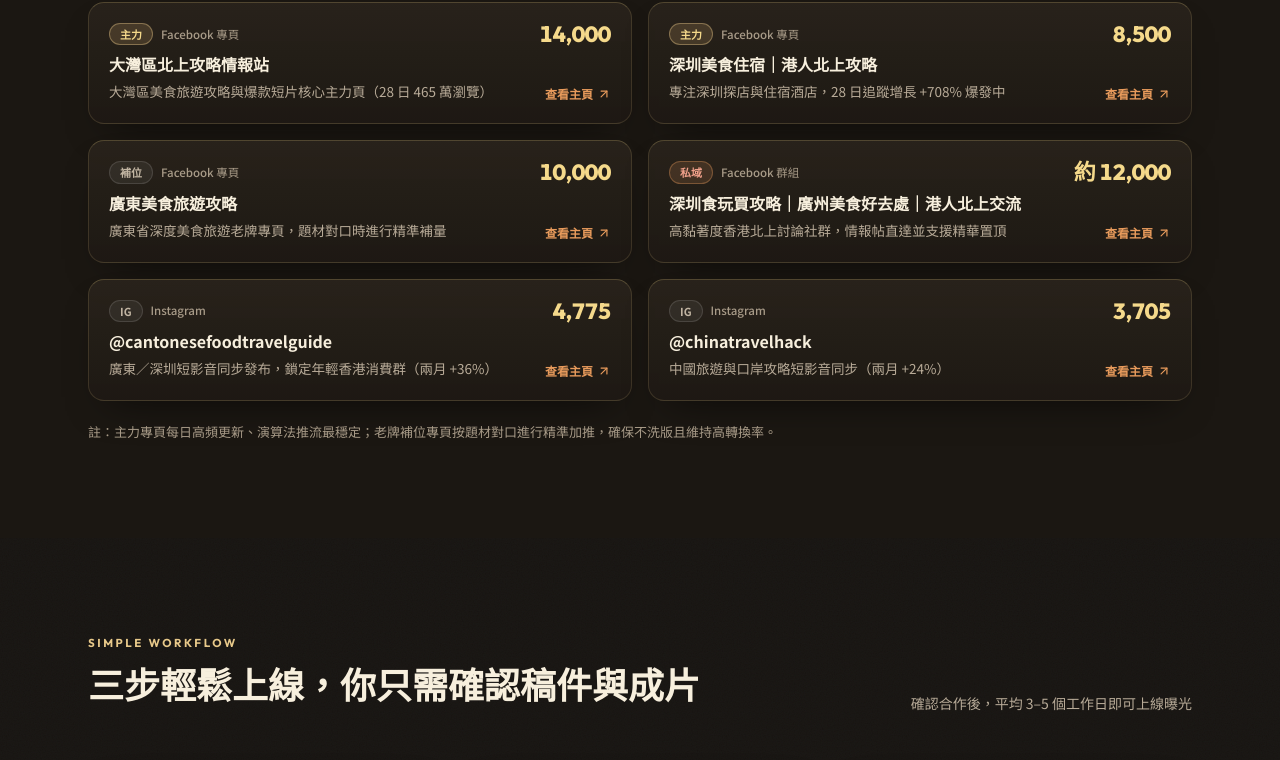
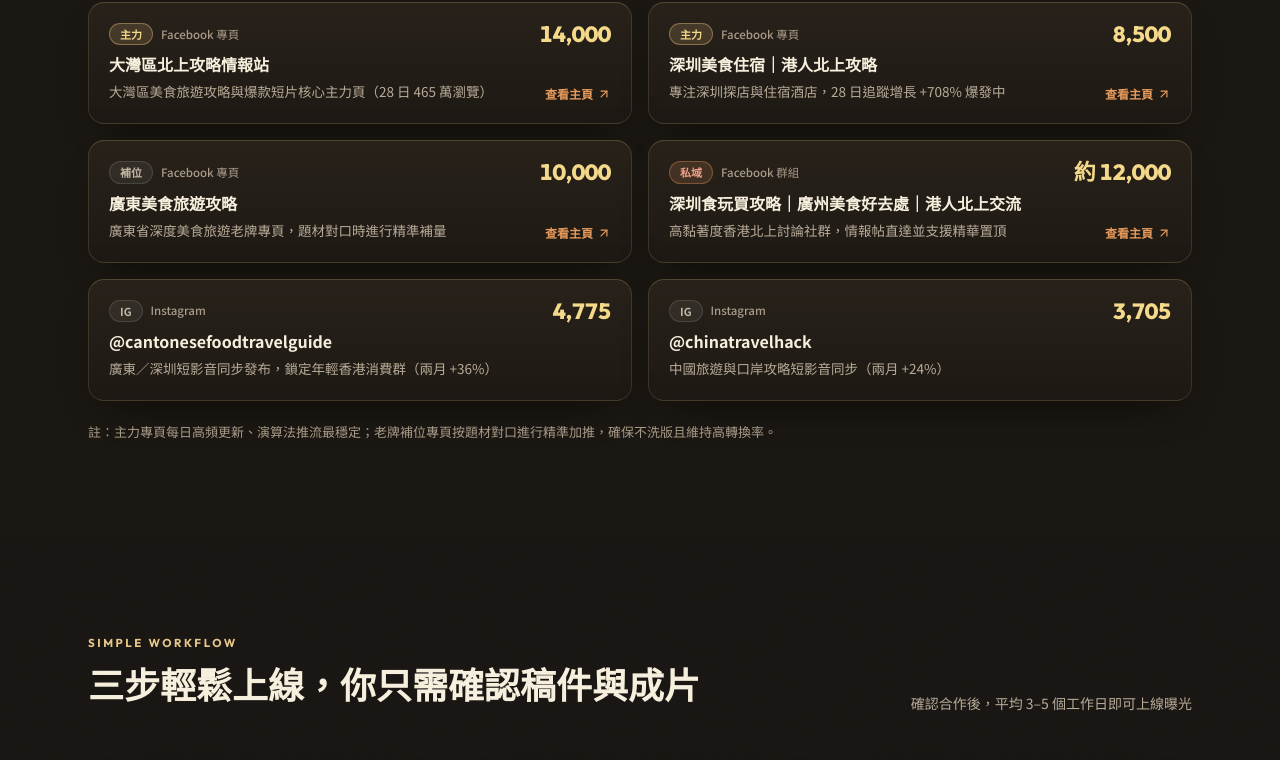
Before and after one commit to zzzzzerozzzz/podcast-web, a Next.js app: page / in a window 1280 px wide. Shown: the part 4570-5330 px from the top of the page. Built offline with nearby package versions, Linux system fonts and the light colour scheme.

Commit message:
chore: keep IG channels display-only until URLs are confirmed

```diff
--- a/app/page.tsx
+++ b/app/page.tsx
@@ -662,14 +662,9 @@ export default function Home() {
             </Reveal>
 
             <div className="grid md:grid-cols-2 gap-4">
-              {t.lineup.map((ch, idx) => (
-                <Reveal key={ch.name} delay={idx * 0.06}>
-                  <a
-                    href={ch.url}
-                    target="_blank"
-                    rel="noopener noreferrer"
-                    className="group creator-card rounded-2xl p-5 flex items-start justify-between gap-4 h-full"
-                  >
+              {t.lineup.map((ch, idx) => {
+                const content = (
+                  <>
                     <div className="min-w-0 flex-1">
                       <div className="flex flex-wrap items-center gap-2 mb-2">
                         <span
@@ -687,7 +682,11 @@ export default function Home() {
                           {ch.platform}
                         </span>
                       </div>
-                      <h3 className="text-[16px] font-bold text-[#F7EFDD] group-hover:text-[#F5D98B] transition-colors leading-snug mb-1.5">
+                      <h3
+                        className={`text-[16px] font-bold text-[#F7EFDD] leading-snug mb-1.5 ${
+                          ch.url ? "group-hover:text-[#F5D98B] transition-colors" : ""
+                        }`}
+                      >
                         {ch.name}
                       </h3>
                       <p className="text-[13.5px] text-[#B8AB98] leading-relaxed">{ch.note}</p>
@@ -697,14 +696,34 @@ export default function Home() {
                       <div className="font-display font-extrabold text-[22px] text-[#F5D98B] tabular-nums leading-none">
                         {ch.fans}
                       </div>
+                      {ch.url ? (
                         <span className="mt-4 inline-flex items-center gap-1 text-[12px] font-semibold text-[#E89B5C] group-hover:translate-x-0.5 transition-transform">
                           {t.lineupVisit}
                           <ArrowUpRight className="w-3.5 h-3.5" />
                         </span>
+                      ) : null}
                     </div>
+                  </>
+                );
+                return (
+                  <Reveal key={ch.name} delay={idx * 0.06}>
+                    {ch.url ? (
+                      <a
+                        href={ch.url}
+                        target="_blank"
+                        rel="noopener noreferrer"
+                        className="group creator-card rounded-2xl p-5 flex items-start justify-between gap-4 h-full"
+                      >
+                        {content}
                       </a>
+                    ) : (
+                      <div className="creator-card rounded-2xl p-5 flex items-start justify-between gap-4 h-full">
+                        {content}
+                      </div>
+                    )}
                   </Reveal>
-              ))}
+                );
+              })}
             </div>
 
             <Reveal delay={0.2}>
--- a/lib/site-data.ts
+++ b/lib/site-data.ts
@@ -27,7 +27,7 @@ export interface MediaChannel {
   tier: "主力" | "補位" | "补位" | "私域" | "IG";
   platform: "Facebook 專頁" | "Facebook 专页" | "Facebook 群組" | "Facebook 群组" | "Instagram";
   note: string;
-  url: string;
+  url?: string;
 }
 
 export interface PricingPackage {
@@ -272,7 +272,6 @@ export const SITE_DATA = {
         tier: "IG",
         platform: "Instagram",
         note: "廣東／深圳短影音同步發布，鎖定年輕香港消費群（兩月 +36%）",
-        url: "https://www.instagram.com/cantonesefoodtravelguide/",
       },
       {
         name: "@chinatravelhack",
@@ -281,7 +280,6 @@ export const SITE_DATA = {
         tier: "IG",
         platform: "Instagram",
         note: "中國旅遊與口岸攻略短影音同步（兩月 +24%）",
-        url: "https://www.instagram.com/chinatravelhack/",
       },
     ] as MediaChannel[],
     stepsEyebrow: "SIMPLE WORKFLOW",
@@ -653,7 +651,6 @@ export const SITE_DATA = {
         tier: "IG",
         platform: "Instagram",
         note: "广东／深圳短视频同步发布，锁定年轻香港消费群（两月 +36%）",
-        url: "https://www.instagram.com/cantonesefoodtravelguide/",
       },
       {
         name: "@chinatravelhack",
@@ -662,7 +659,6 @@ export const SITE_DATA = {
         tier: "IG",
         platform: "Instagram",
         note: "中国旅游与口岸攻略短视频同步（两月 +24%）",
-        url: "https://www.instagram.com/chinatravelhack/",
       },
     ] as MediaChannel[],
     stepsEyebrow: "SIMPLE WORKFLOW",
```
Lines whose indentation alone changed are shown as unchanged.
